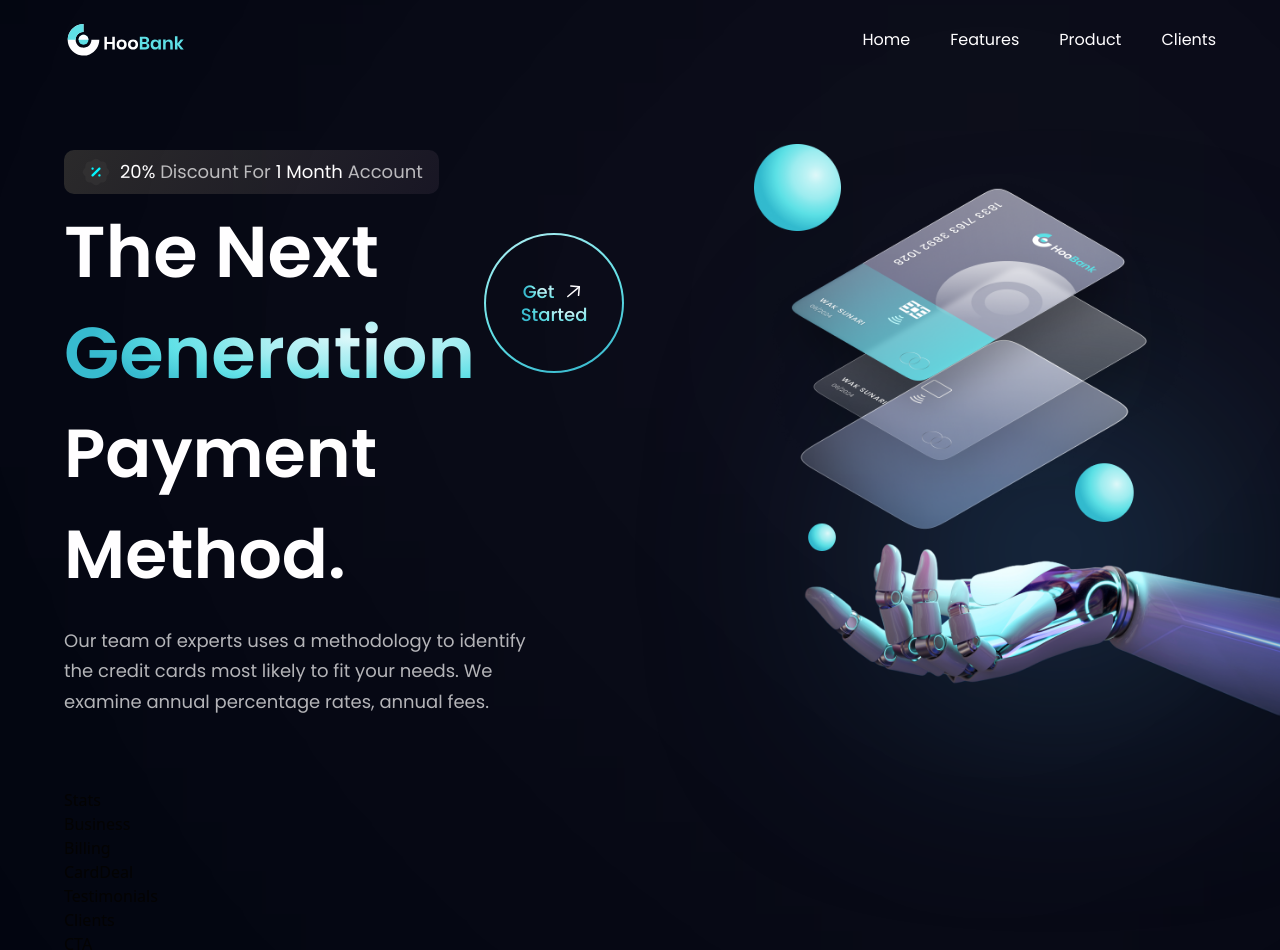
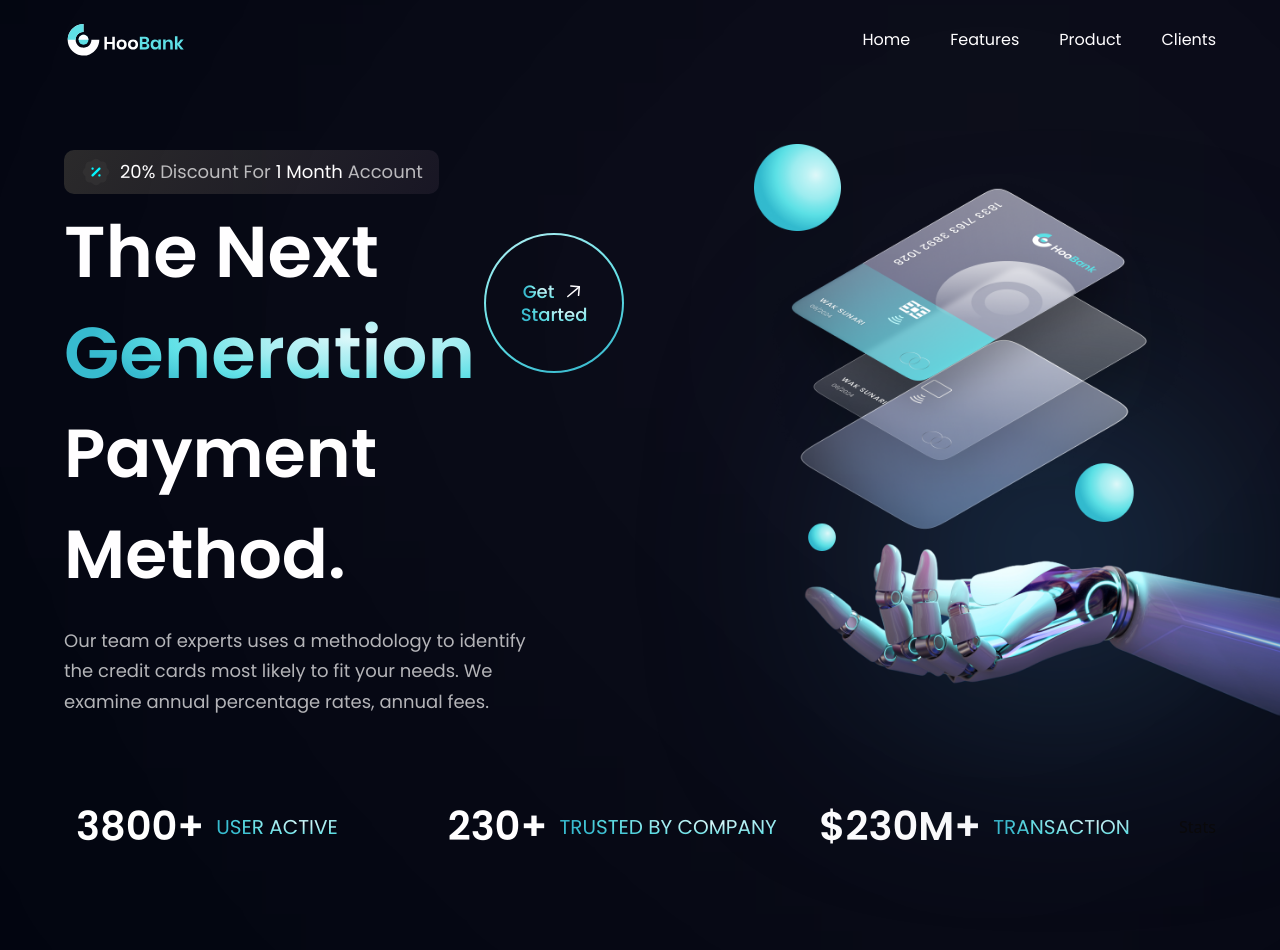
Before and after one commit to Saurav-98/Awesome-Business-Website, a React (Vite) app: page / in a window 1280 px wide. Shown: the top 950 px of the page. Built offline with nearby package versions, Linux system fonts and the light colour scheme.

Commit message:
Stats Section Done

```diff
--- a/src/components/Stats.jsx
+++ b/src/components/Stats.jsx
@@ -1,11 +1,24 @@
 import React from 'react';
+import { stats } from '../constants';
+import styles from '../styles';
 
-const Stats = () => {
-  return (
-    <div>
-      <h2>Stats</h2>
-    </div>
-  );
-};
+const Stats = () => (
+  <section className={`${styles.flexCenter} flex-row flex-wrap sm:mb-20 mb-6`}>
+    {stats.map((stat) => (
+      <div
+        key={stat.id}
+        className={`flex-1 flex justify-start items-center flex-row m-3`}
+      >
+        <h4 className="font-poppins font-semibold xs:text-[40px] text-[30px] xs:leading-[53px] leading-[43px] text-white">
+          {stat.value}
+        </h4>
+        <p className="font-poppins font-normal xs:text-[20px] text-[15px] xs:leading-[26px] leading-[21px] text-gradient uppercase ml-3 ">
+          {stat.title}
+        </p>
+      </div>
+    ))}
+    <h2>Stats</h2>
+  </section>
+);
 
 export default Stats;
```
